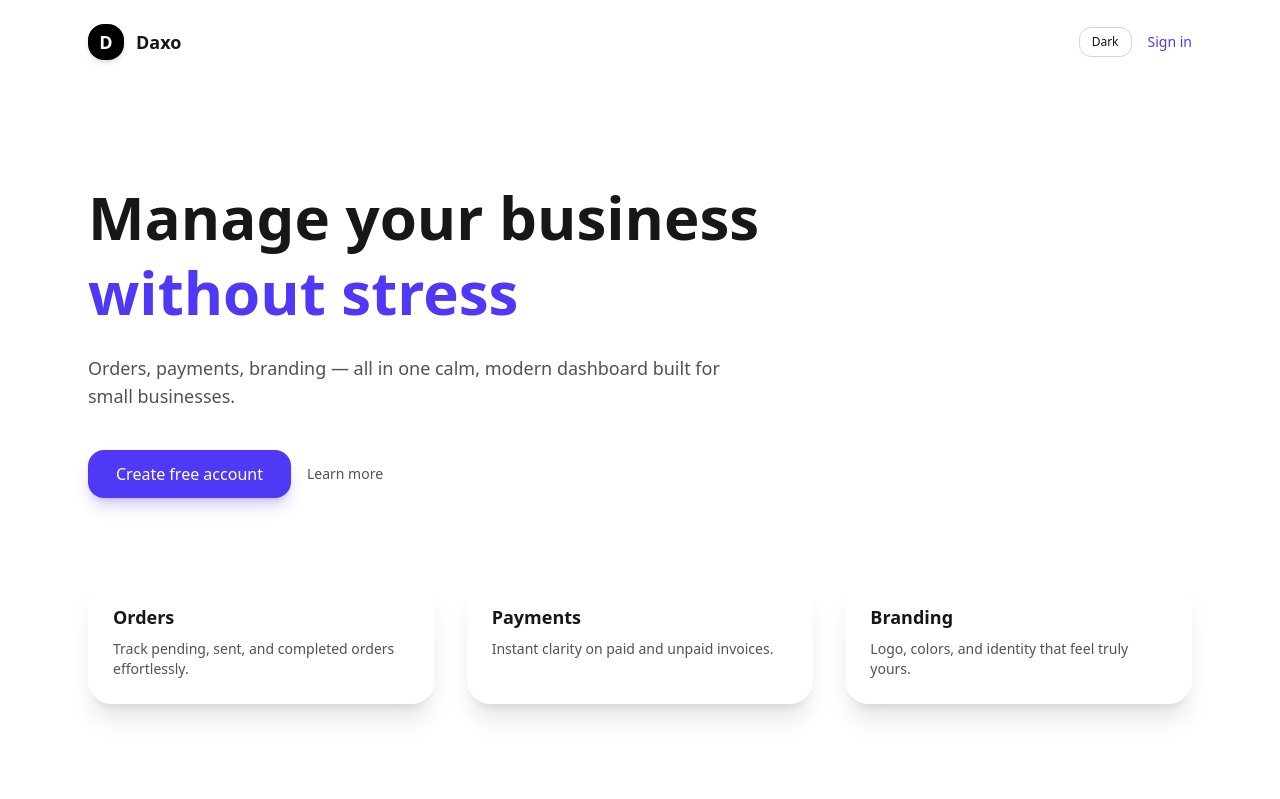
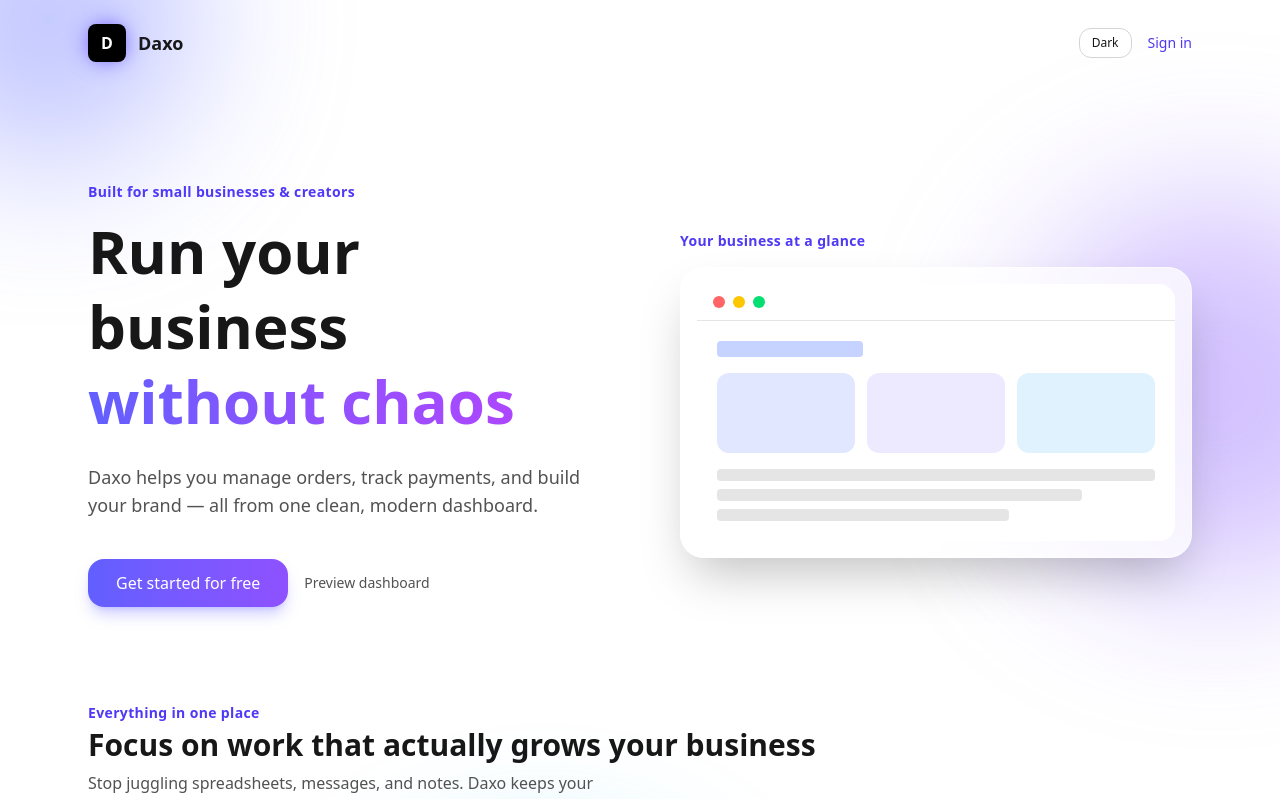
Before and after one commit to chaudharyjatin115/daxo-landing, a React (Vite) app: page / in a window 1280 px wide. Shown: the top 799 px of the page. Built offline with nearby package versions, Linux system fonts and the light colour scheme.

Commit message:
adding final polish

```diff
--- a/index.html
+++ b/index.html
@@ -24,6 +24,22 @@
     />
     <meta property="og:type" content="website" />
     <meta property="og:url" content="https://daxo-dashboard.web.app" />
+<script type="application/ld+json">
+{
+  "@context": "https://schema.org",
+  "@type": "SoftwareApplication",
+  "name": "Daxo",
+  "applicationCategory": "BusinessApplication",
+  "operatingSystem": "Web",
+  "description": "Daxo is a modern business dashboard for managing orders, payments, and branding.",
+  "offers": {
+    "@type": "Offer",
+    "price": "0",
+    "priceCurrency": "USD"
+  },
+  "url": "https://daxo-dashboard.web.app"
+}
+</script>
 
   </head>
   <body>
--- a/src/components/Logo.jsx
+++ b/src/components/Logo.jsx
@@ -1,13 +1,17 @@
-export default function Logo({ size = 48 }) {
+export default function Logo({ size = 36 }) {
   return (
     <div
-      className="flex items-center justify-center rounded-2xl bg-black text-white font-semibold shadow-md"
-      style={{
-        width: size,
-        height: size,
-      }}
+      className="relative flex items-center justify-center rounded-xl"
+      style={{ width: size, height: size }}
     >
-      <span className="text-lg">D</span>
+      {/* Glow blobs */}
+      <div className="absolute inset-0 rounded-full bg-indigo-500 blur-md opacity-70" />
+      <div className="absolute inset-1 rounded-full bg-violet-500 blur-sm opacity-80" />
+
+      {/* Center badge */}
+      <div className="relative z-10 flex items-center justify-center w-full h-full rounded-lg bg-black text-white font-semibold">
+        D
+      </div>
     </div>
   );
 }
--- a/src/index.css
+++ b/src/index.css
@@ -22,3 +22,37 @@ body,
 .dark .glass {
   background: rgba(15, 15, 15, 0.6);
 }
+
+@import "tailwindcss";
+
+html,
+body,
+#root {
+  height: 100%;
+}
+
+/* Glass */
+.glass {
+  background: rgba(255, 255, 255, 0.75);
+  backdrop-filter: blur(18px);
+  -webkit-backdrop-filter: blur(18px);
+}
+
+.dark .glass {
+  background: rgba(15, 15, 15, 0.6);
+}
+
+/* Gradient orbs */
+@keyframes float {
+  0% { transform: translateY(0px); }
+  50% { transform: translateY(-30px); }
+  100% { transform: translateY(0px); }
+}
+
+.orb {
+  position: absolute;
+  border-radius: 9999px;
+  filter: blur(80px);
+  opacity: 0.5;
+  animation: float 12s ease-in-out infinite;
+}
--- a/src/pages/Landing.jsx
+++ b/src/pages/Landing.jsx
@@ -1,7 +1,7 @@
+
 import Logo from "../components/Logo";
 import DarkToggle from "../components/DarkToggle";
 import { useDarkMode } from "../hooks/useDarkMode";
-import { Link } from "react-router-dom";
 
 export default function Landing() {
   const [dark, setDark] = useDarkMode();
@@ -9,93 +9,150 @@ export default function Landing() {
   return (
     <div
       className="
-        min-h-screen
+        relative min-h-screen overflow-hidden
         bg-[radial-gradient(ellipse_at_top,_var(--tw-gradient-stops))]
-        from-white via-indigo-50 to-indigo-100
+        from-white via-indigo-50 to-sky-100
         dark:bg-gradient-to-br dark:from-neutral-950 dark:via-neutral-900 dark:to-neutral-950
-        text-neutral-900 dark:text-neutral-100
-        transition-colors
+        text-neutral-900 dark:text-neutral-100 transition-colors
       "
     >
+      {/* GRADIENT ORBS */}
+      <div className="orb w-72 h-72 bg-indigo-400 top-[-6rem] left-[-6rem]" />
+      <div className="orb w-96 h-96 bg-violet-400 top-[20%] right-[-8rem]" />
+      <div className="orb w-80 h-80 bg-sky-400 bottom-[-6rem] left-[30%]" />
+
       {/* NAVBAR */}
-      <header className="max-w-6xl mx-auto px-6 py-6 flex items-center justify-between">
+      <header className="relative z-10 max-w-6xl mx-auto px-6 py-6 flex items-center justify-between">
         <div className="flex items-center gap-3">
-          <Logo size={36} />
+          <Logo size={38} />
           <span className="font-semibold text-lg">Daxo</span>
         </div>
 
         <div className="flex items-center gap-4">
           <DarkToggle dark={dark} setDark={setDark} />
-
-          <Link
-            to="/login"
+          <a
+            href="https://daxo-dashboard.web.app/login"
             className="text-sm font-medium text-indigo-600 dark:text-indigo-400 hover:underline"
           >
             Sign in
-          </Link>
+          </a>
         </div>
       </header>
 
       {/* HERO */}
-      <main className="max-w-6xl mx-auto px-6 py-24 grid gap-20">
-        <section className="max-w-2xl">
+      <main className="relative z-10 max-w-6xl mx-auto px-6 py-24 grid md:grid-cols-2 gap-20 items-center">
+        {/* LEFT */}
+        <section>
+          <p className="mb-3 text-sm font-semibold tracking-wide text-indigo-600 dark:text-indigo-400">
+            Built for small businesses & creators
+          </p>
+
           <h1 className="text-4xl md:text-6xl font-bold leading-tight">
-            Manage your business
+            Run your business
             <br />
-            <span className="text-indigo-600 dark:text-indigo-400">
-              without stress
+            <span className="bg-gradient-to-r from-indigo-500 via-violet-500 to-purple-500 bg-clip-text text-transparent">
+              without chaos
             </span>
           </h1>
 
           <p className="mt-6 text-lg text-neutral-600 dark:text-neutral-400">
-            Orders, payments, branding — all in one calm, modern dashboard built
-            for small businesses.
+            Daxo helps you manage orders, track payments, and build your brand —
+            all from one clean, modern dashboard.
           </p>
 
           <div className="mt-10 flex items-center gap-4">
-            <Link
-              to="/signup"
+            <a
+              href="https://daxo-dashboard.web.app/signup"
               className="
                 px-7 py-3 rounded-2xl
-                bg-indigo-600 text-white font-medium
-                hover:bg-indigo-700 transition
-                shadow-lg shadow-indigo-600/25
+                bg-gradient-to-r from-indigo-500 to-violet-500
+                text-white font-medium
+                shadow-lg shadow-indigo-500/30
+                hover:opacity-90 transition
               "
             >
-              Create free account
-            </Link>
+              Get started for free
+            </a>
 
             <a
-              href="#features"
+              href="#preview"
               className="text-sm font-medium text-neutral-600 dark:text-neutral-400 hover:underline"
             >
-              Learn more
+              Preview dashboard
             </a>
           </div>
         </section>
 
-        {/* FEATURES */}
-        <section
-          id="features"
-          className="grid md:grid-cols-3 gap-8"
-        >
+        {/* RIGHT */}
+        <section id="preview">
+          <p className="mb-4 text-sm font-semibold tracking-wide text-indigo-600 dark:text-indigo-400">
+            Your business at a glance
+          </p>
+
+          <div className="glass rounded-3xl border border-white/50 dark:border-neutral-800 shadow-2xl p-4">
+            <div className="rounded-2xl bg-white dark:bg-neutral-900 overflow-hidden">
+              <div className="flex items-center gap-2 px-4 py-3 border-b border-neutral-200 dark:border-neutral-800">
+                <div className="w-3 h-3 rounded-full bg-red-400" />
+                <div className="w-3 h-3 rounded-full bg-yellow-400" />
+                <div className="w-3 h-3 rounded-full bg-green-400" />
+              </div>
+
+              <div className="p-5 space-y-4">
+                <div className="h-4 w-1/3 rounded bg-indigo-200 dark:bg-indigo-500/30" />
+
+                <div className="grid grid-cols-3 gap-3">
+                  <div className="h-20 rounded-xl bg-indigo-100 dark:bg-neutral-800" />
+                  <div className="h-20 rounded-xl bg-violet-100 dark:bg-neutral-800" />
+                  <div className="h-20 rounded-xl bg-sky-100 dark:bg-neutral-800" />
+                </div>
+
+                <div className="space-y-2">
+                  <div className="h-3 w-full rounded bg-neutral-200 dark:bg-neutral-700" />
+                  <div className="h-3 w-5/6 rounded bg-neutral-200 dark:bg-neutral-700" />
+                  <div className="h-3 w-4/6 rounded bg-neutral-200 dark:bg-neutral-700" />
+                </div>
+              </div>
+            </div>
+          </div>
+        </section>
+      </main>
+
+      {/* FEATURES */}
+      <section
+        id="features"
+        className="relative z-10 max-w-6xl mx-auto px-6 pb-24 space-y-8"
+      >
+        <div>
+          <p className="text-sm font-semibold tracking-wide text-indigo-600 dark:text-indigo-400">
+            Everything in one place
+          </p>
+          <h2 className="mt-1 text-2xl md:text-3xl font-bold">
+            Focus on work that actually grows your business
+          </h2>
+          <p className="mt-2 text-neutral-600 dark:text-neutral-400 max-w-xl">
+            Stop juggling spreadsheets, messages, and notes. Daxo keeps your
+            operations simple, organized, and stress-free.
+          </p>
+        </div>
+
+        <div className="grid md:grid-cols-3 gap-8">
           <Feature
             title="Orders"
-            desc="Track pending, sent, and completed orders effortlessly."
+            desc="Always know what’s pending, sent, or completed — no follow-ups needed."
           />
           <Feature
             title="Payments"
-            desc="Instant clarity on paid and unpaid invoices."
+            desc="Instant visibility into paid and unpaid invoices."
           />
           <Feature
             title="Branding"
-            desc="Logo, colors, and identity that feel truly yours."
+            desc="Present your business professionally with your own identity."
           />
-        </section>
-      </main>
+        </div>
+      </section>
 
       {/* FOOTER */}
-      <footer className="border-t border-neutral-200/60 dark:border-neutral-800/60 py-6 text-center text-sm text-neutral-500">
+      <footer className="relative z-10 border-t border-neutral-200/60 dark:border-neutral-800/60 py-6 text-center text-sm text-neutral-500">
         © 2025 Daxo. Built with care.
       </footer>
     </div>
```
Also changed, not shown: src/hooks/useDarkMode.js (line endings or trailing spaces).
